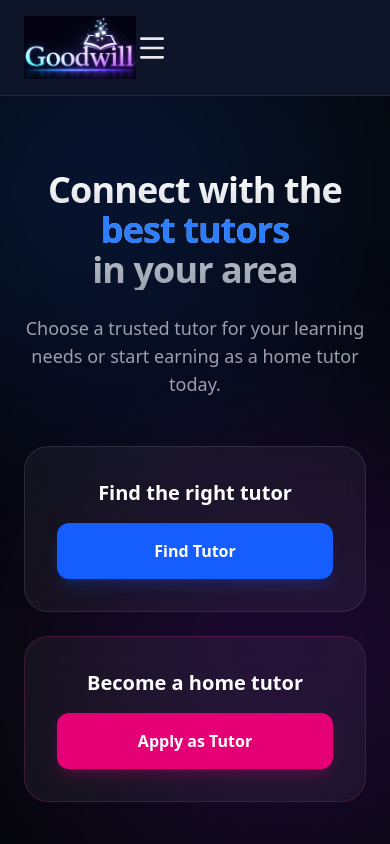
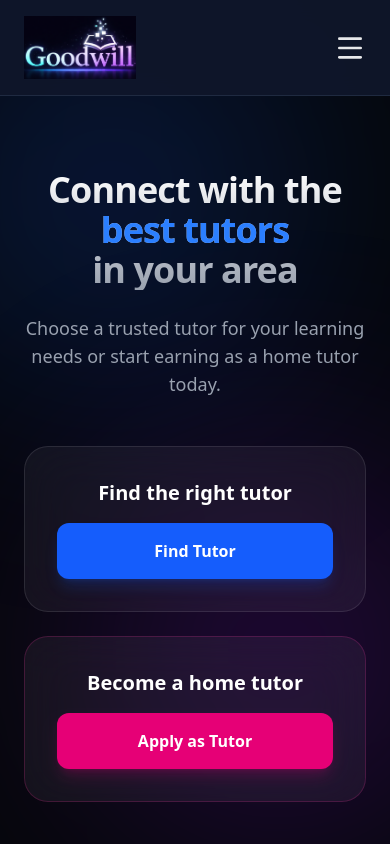
Before and after one commit to shashankdubey00/gv-tutor, a React (Vite) app in the folder frontend/: page / in a window 390 px wide. Shown: the top 844 px of the page. Built offline with nearby package versions, Linux system fonts and the light colour scheme; no server answers.

Commit message:
move hamburger menu to right side in main Navbar component

```diff
--- a/frontend/src/components/Navbar.jsx
+++ b/frontend/src/components/Navbar.jsx
@@ -329,9 +329,9 @@ export default function Navbar() {
           )}
         </div>
 
-        {/* Mobile Menu Icon */}
+        {/* Mobile Menu Icon - Right Side */}
         <div
-          className="md:hidden text-white/90 hover:text-white cursor-pointer transition-colors"
+          className="md:hidden text-white/90 hover:text-white cursor-pointer transition-colors ml-auto"
           onClick={() => setMenuOpen(!menuOpen)}
         >
           {menuOpen ? <X className="w-8 h-8" /> : <Menu className="w-8 h-8" />}
```
